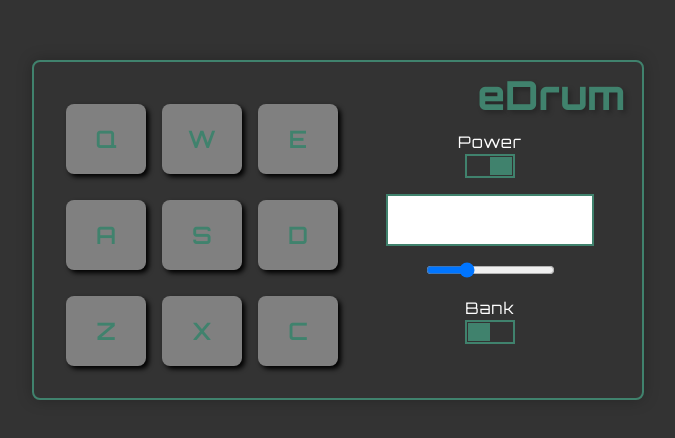
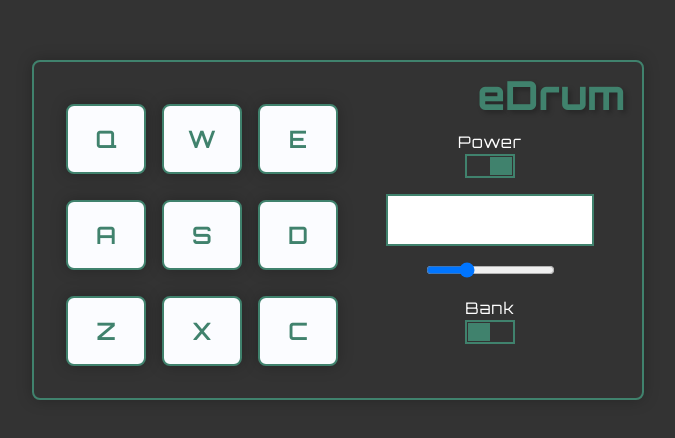
Before and after one commit to DuskoZ/freeCodeCamp, a React (Create React App) app in the folder Front End Development Libraries/build-a-drum-machine/: page / in a window 1280 px wide. Shown: the part 170-608 px from the top of the page, without its empty margins (302-977 px from the left). Built offline with nearby package versions, Linux system fonts and the light colour scheme; a web font is replaced by a local one.

Commit message:
minor changes

```diff
--- a/Front End Development Libraries/build-a-drum-machine/src/components/DrumPad.js
+++ b/Front End Development Libraries/build-a-drum-machine/src/components/DrumPad.js
@@ -1,16 +1,17 @@
 import React from "react";
 
 const activeStyle = {
-    backgroundColor: "orange",
-    boxShadow: "0 3px orange",
-    height: 77,
+    backgroundColor: "#40826d",
+    height: 66,
     marginTop: 13,
+    color: "#fbfcff",
 };
 
 const inactiveStyle = {
-    backgroundColor: "grey",
+    backgroundColor: "#fbfcff",
     marginTop: 10,
-    boxShadow: "3px 3px 5px black",
+    border: "2px solid #40826d",
+    boxShadow: "0 0 15px rgba(0, 0, 0, 0.25)",
 };
 
 class DrumPad extends React.Component {
@@ -40,7 +41,7 @@ class DrumPad extends React.Component {
 
     activatePad() {
         if (this.props.power) {
-            if (this.state.padStyle.backgroundColor === "orange") {
+            if (this.state.padStyle.backgroundColor === "#40826d") {
                 this.setState({
                     padStyle: inactiveStyle,
                 });
@@ -56,10 +57,11 @@ class DrumPad extends React.Component {
         } else {
             this.setState({
                 padStyle: {
-                    height: 77,
+                    backgroundColor: "#40826d",
+                    height: 66,
                     marginTop: 13,
-                    backgroundColor: "grey",
-                    boxShadow: "0 3px grey",
+                    borderColor: "#fbfcff",
+                    color: "#fbfcff",
                 },
             });
         }
@@ -85,8 +87,9 @@ class DrumPad extends React.Component {
             >
                 <audio
                     id={this.props.keyTrigger}
-                    className="audio-clip"
+                    className="clip"
                     src={this.props.clip}
+                    type="audio/mpeg"
                 />
                 {this.props.keyTrigger}
             </div>
--- a/Front End Development Libraries/build-a-drum-machine/src/components/PadBank.js
+++ b/Front End Development Libraries/build-a-drum-machine/src/components/PadBank.js
@@ -6,6 +6,7 @@ const PadBank = (props) => {
         padBank = props.currentPadBank.map((drumObject, i, padBankArray) => {
             return (
                 <DrumPad
+                    key={padBankArray[i].url}
                     power={props.power}
                     keyCode={padBankArray[i].keyCode}
                     keyTrigger={padBankArray[i].keyTrigger}
@@ -19,6 +20,7 @@ const PadBank = (props) => {
         padBank = props.currentPadBank.map((drumObject, i, padBankArray) => {
             return (
                 <DrumPad
+                    key={padBankArray[i].url}
                     power={props.power}
                     keyCode={padBankArray[i].keyCode}
                     keyTrigger={padBankArray[i].keyTrigger}
```
